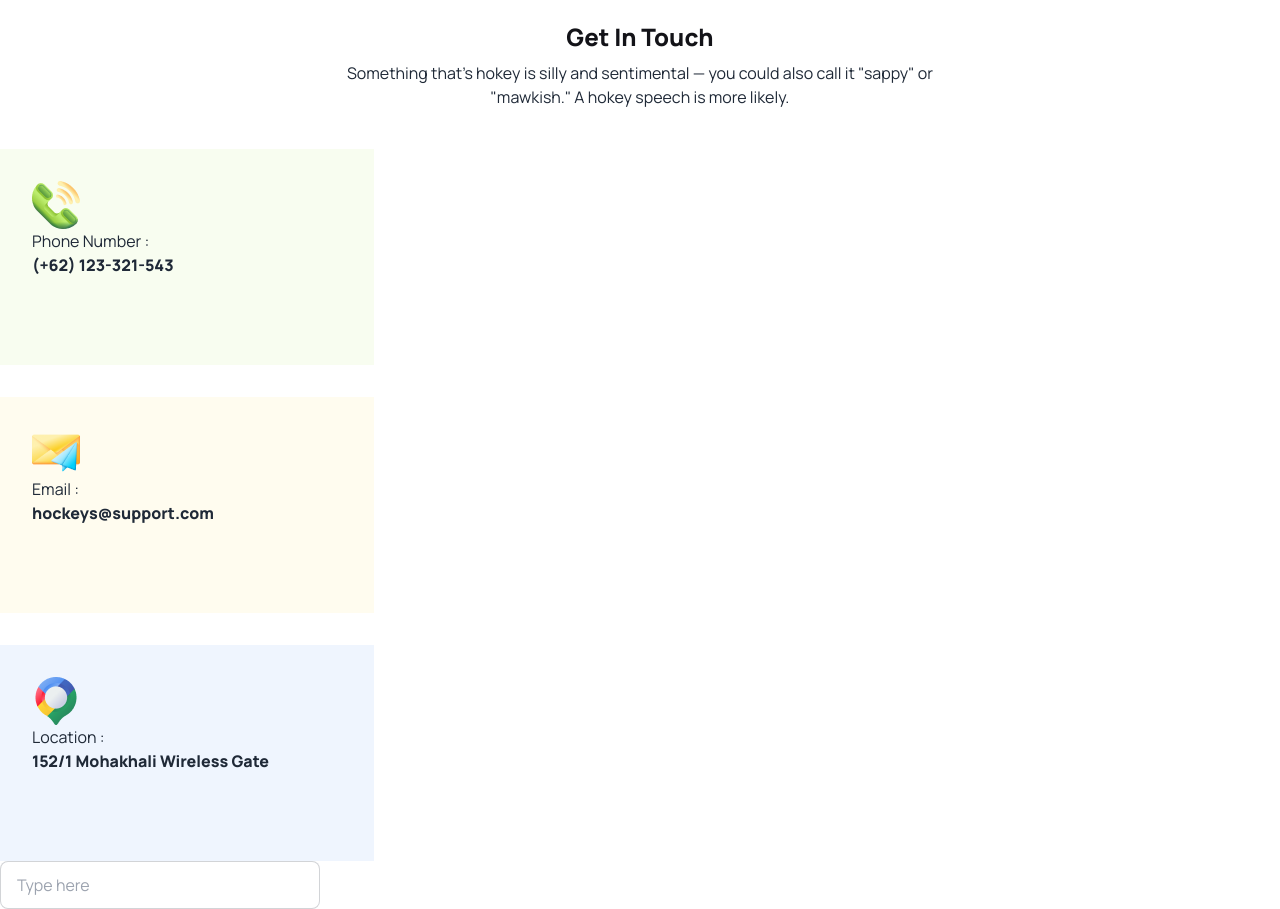
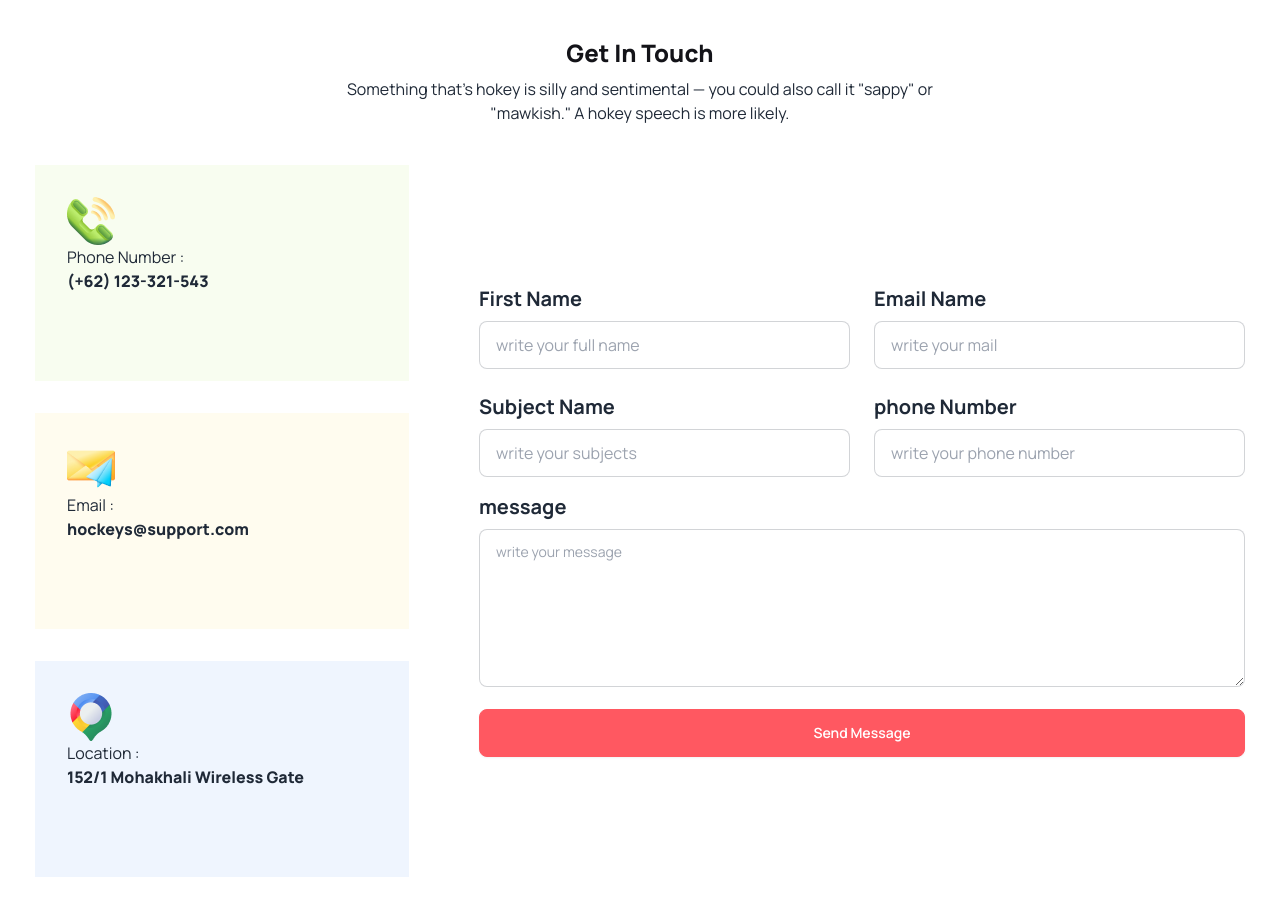
Before and after one commit to bijoy-ahmed/assignment-3, a plain HTML site: page index.html in a window 1280 px wide. Shown: the part 2851-3760 px from the top of the page. After the commit the page ends 3728 px from the top, so only its background shows below. Drawn offline with nearby package versions, Linux system fonts and the light colour scheme.

Commit message:
added get in touch and program section

```diff
--- a/index.html
+++ b/index.html
@@ -180,13 +180,13 @@
         <h3 class="text-2xl font-extrabold text-[#131318]">Clients Question</h3>
 <p class=" mt-2">Something that's hokey is silly and sentimental — you could also call it "sappy" or <br> "mawkish." A hokey speech is more likely.</p>
     </div>
-<div class="lg:flex justify-around items-center">
+<div class="lg:flex gap-10 lg:justify-center lg:items-center">
     <!-- image -->
-<div class="pt-4 sm:flex sm:justify-center">
+<div class="mt-8 sm:flex sm:justify-center">
     <img src="Images/11.png" alt="">
 </div>
 <!-- question -->
-<div>
+<div class="mt-4 pl-20 space-y-4">
     <div class="collapse collapse-plus bg-base-200">
         <input type="radio" name="my-accordion-3" checked="checked" />
         <div class="collapse-title text-xl font-medium">
@@ -241,7 +241,7 @@
         <h3 class="text-2xl font-extrabold text-[#131318]">Get In Touch</h3>
         <p class=" mt-2">Something that's hokey is silly and sentimental — you could also call it "sappy" or <br> "mawkish." A hokey speech is more likely.</p>
     </div>
-
+<div class="lg:flex lg:justify-around lg:items-center">
     <div class="pt-10 space-y-8">
         <!-- box 1 -->
         <div class="h-[216px] w-[374px] bg-[#BCED6D1A]">
@@ -270,13 +270,38 @@
 
     </div>
 </div>
-<div class="grid grid-cols-1 lg:grid-cols-2 ">
-    <div class="">
-        <input type="text" placeholder="Type here" class="input input-bordered w-full max-w-xs" />
+
+
+<div class=" mt-10 grid grid-cols-1 lg:grid-cols-2 ">
+    <div class="lg:col-span-2">
+        <div class="grid gap-6 sm:grid-cols-1 lg:grid-cols-2">
+            <div>
+                <label for="" class="font-bold text-xl">First Name</label>
+            <input type="text" placeholder="write your full name" class="mt-2 input input-bordered w-full " />
+            </div>
+            <div>
+                <label for="" class="font-bold text-xl">Email Name </label>
+            <input type="text" placeholder="write your mail" class="mt-2 input input-bordered w-full " />
+            </div>
+            <div>
+                <label for="" class="font-bold text-xl">Subject Name</label>
+            <input type="text" placeholder="write your subjects" class="mt-2 input input-bordered w-full " />
+            </div>
+            <div>
+                <label for="" class="font-bold text-xl">phone Number</label>
+            <input type="text" placeholder="write your phone number" class="mt-2 input input-bordered w-full " />
+            </div>
+             </div>
+<div class="mt-4">
+    <label for="" class="font-bold text-xl">message</label>
+    <textarea class=" mt-2 w-full textarea textarea-bordered" placeholder="write your message" rows="5"></textarea>
+    <button class=" mt-4 w-full btn btn-error text-white">Send Message</button>
+</div>
+
     </div>
 </div>
-
-</section>
+</div>
+    </section>
 
 
     </main>
```
